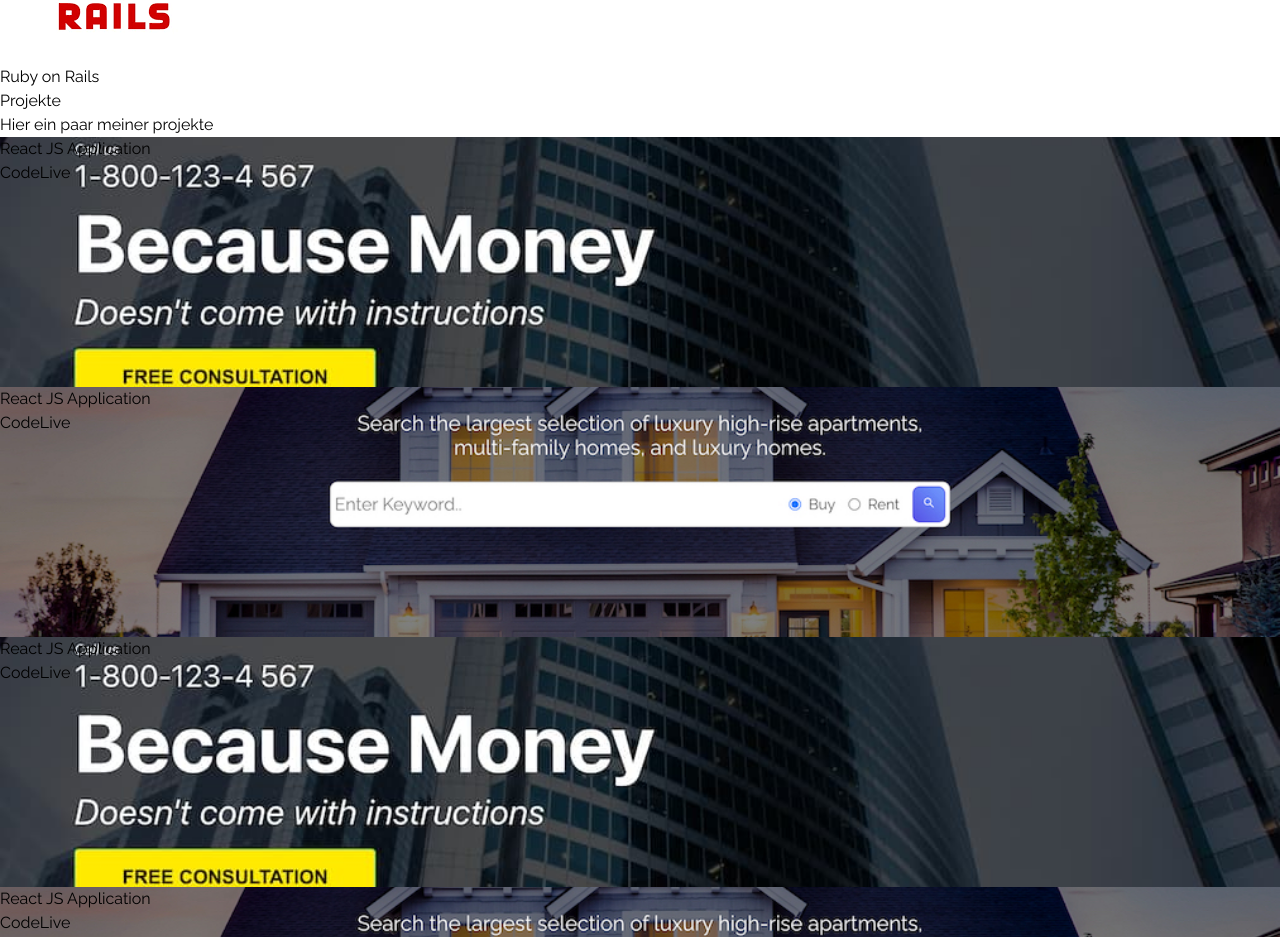
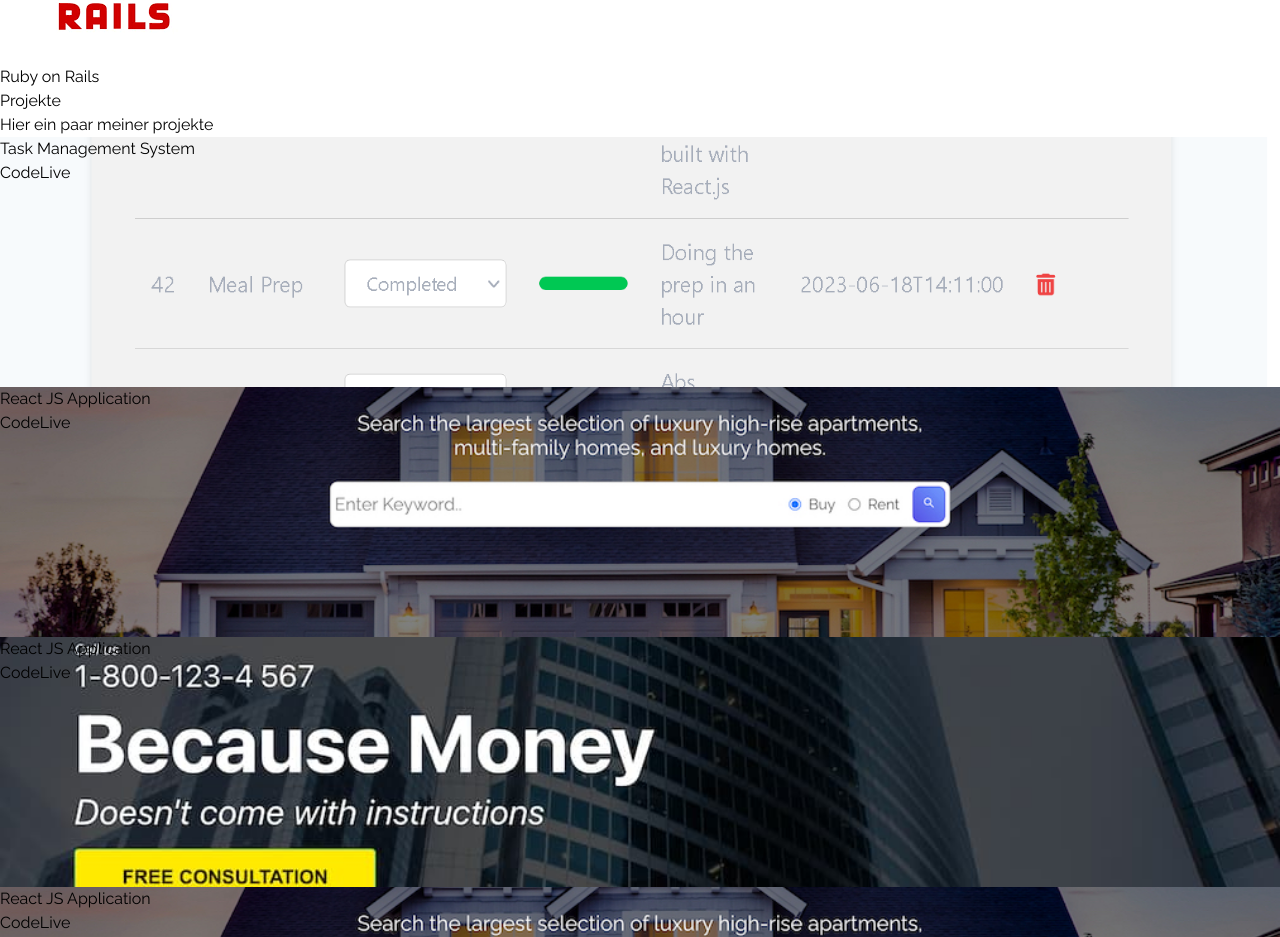
Before and after one commit to NerminVej/portfolio-react, a React (Vite) app: page / in a window 1280 px wide. Shown: the part 6320-7257 px from the top of the page. Built offline with nearby package versions, Linux system fonts and the light colour scheme.

Commit message:
Included the Task Management system to my portfolio

```diff
--- a/src/data/data.ts
+++ b/src/data/data.ts
@@ -1,12 +1,14 @@
 import WorkIm from '../assets/projects/workImg.jpeg'
 import RealEst from '../assets/projects/realestate.jpg'
+import TaskManagement from '../assets/projects/TaskManagementSystem.png'
+
 
 export const data=[
     {
         id:1,
-        name:"React JS Application",
-        image:WorkIm,
-        github:"",
+        name:"Task Management System",
+        image:TaskManagement,
+        github:"https://github.com/NerminVej/Task-Management",
         live:"",
     },
     {
```
Also changed, not shown: src/assets/projects/TaskManagementSystem.png (added).
